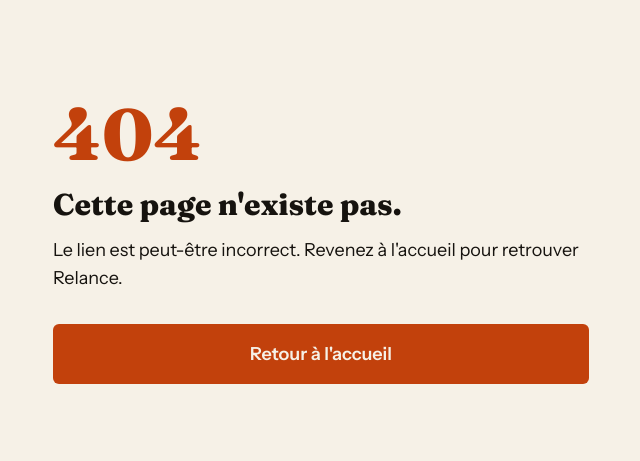
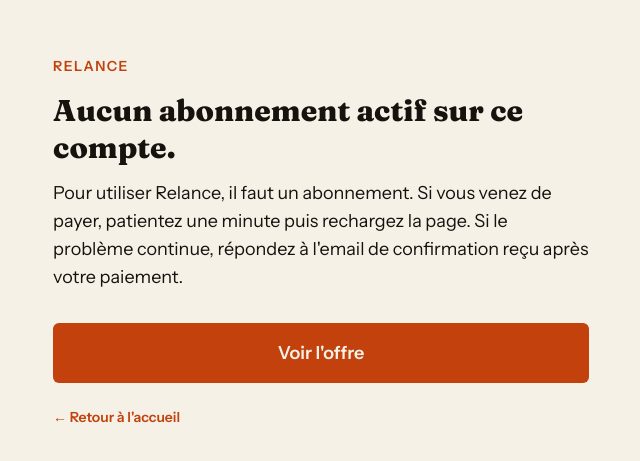
Before and after one commit to fabiendarrietlog-collab/Relance, a Next.js app: page /acces in a window 1280 px wide. Before the commit this address had no page. Shown: the part 159-620 px from the top of the page, without its empty margins (319-959 px from the left). Built offline with nearby package versions, Linux system fonts and the light colour scheme.

Commit message:
Create page.tsx

```diff
--- /dev/null
+++ b/app/acces/page.tsx
@@ -0,0 +1,33 @@
+import type { Metadata } from "next";
+
+export const metadata: Metadata = {
+  title: "Accès réservé | Relance",
+  robots: { index: false },
+};
+
+export default function Acces() {
+  return (
+    <main className="mx-auto flex min-h-screen max-w-xl flex-col justify-center px-5 py-10 font-texte">
+      <p className="text-sm font-semibold uppercase tracking-widest text-rouille">
+        Relance
+      </p>
+      <h1 className="mt-4 font-titre text-3xl font-extrabold leading-tight">
+        Aucun abonnement actif sur ce compte.
+      </h1>
+      <p className="mt-3 text-lg">
+        Pour utiliser Relance, il faut un abonnement. Si vous venez de payer,
+        patientez une minute puis rechargez la page. Si le problème continue,
+        répondez à l&apos;email de confirmation reçu après votre paiement.
+      </p>
+      <a
+        href="/#acheter"
+        className="mt-8 flex w-full items-center justify-center rounded-md bg-rouille px-6 py-4 text-lg font-semibold text-papier"
+      >
+        Voir l&apos;offre
+      </a>
+      <a href="/" className="mt-6 text-sm font-semibold text-rouille">
+        &larr; Retour à l&apos;accueil
+      </a>
+    </main>
+  );
+}
```
